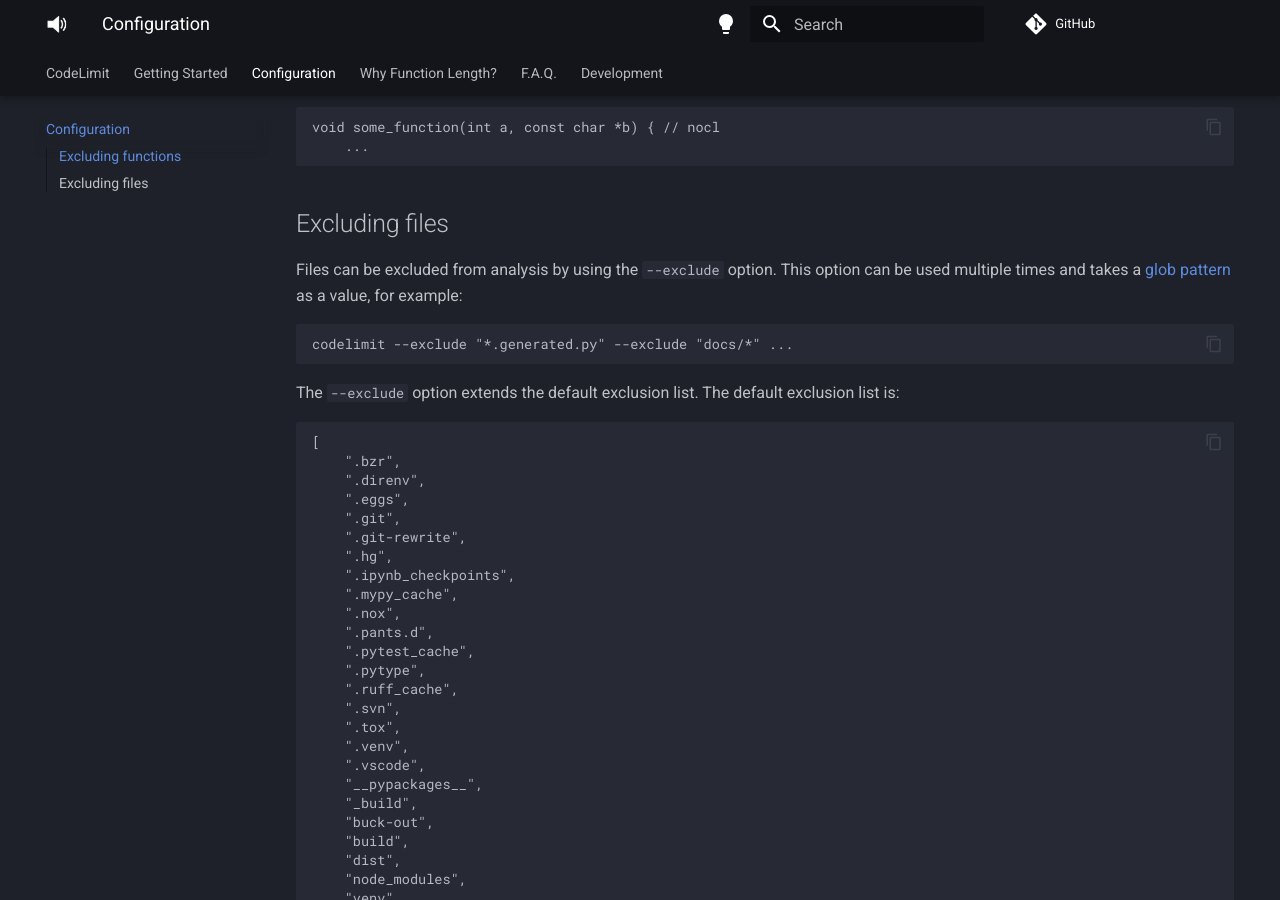
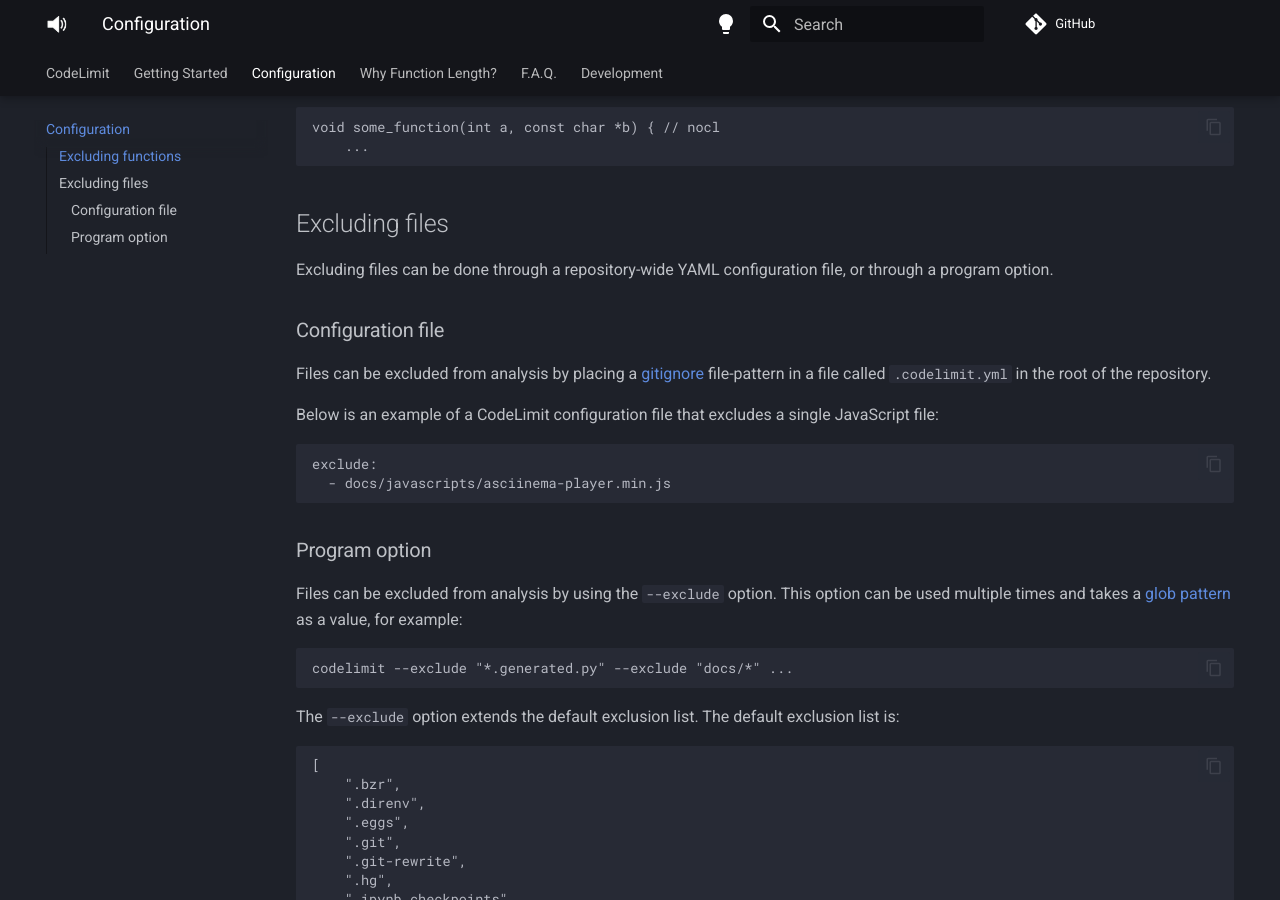
Before and after one commit to getcodelimit/getcodelimit.github.io, an MkDocs documentation site: the page built from docs/configuration.md, in a window 1280 px wide and 900 px high, scrolled down 526 px. Built offline with MkDocs 1.6.1 and Material for MkDocs 9.7.7, drawn with Linux system fonts in a browser that asks for light colours; comment, search, counter and statistics services are not loaded.

Commit message:
docs: 📝 Update

````diff
--- a/docs/configuration.md
+++ b/docs/configuration.md
@@ -29,6 +29,25 @@
 ```
 
 ## Excluding files
+
+Excluding files can be done through a repository-wide YAML configuration file,
+or through a program option.
+
+### Configuration file
+
+Files can be excluded from analysis by placing a
+[gitignore](https://git-scm.com/docs/gitignore) file-pattern in a file called
+`.codelimit.yml` in the root of the repository.
+
+Below is an example of a CodeLimit configuration file that excludes a single
+JavaScript file:
+
+```yaml
+exclude:
+  - docs/javascripts/asciinema-player.min.js
+```
+
+### Program option
 
 Files can be excluded from analysis by using the `--exclude` option.
 This option can be used multiple times and takes a [glob pattern](https://en.wikipedia.org/wiki/Glob_(programming)) as a
````
Also changed, not shown: 1 other file.
